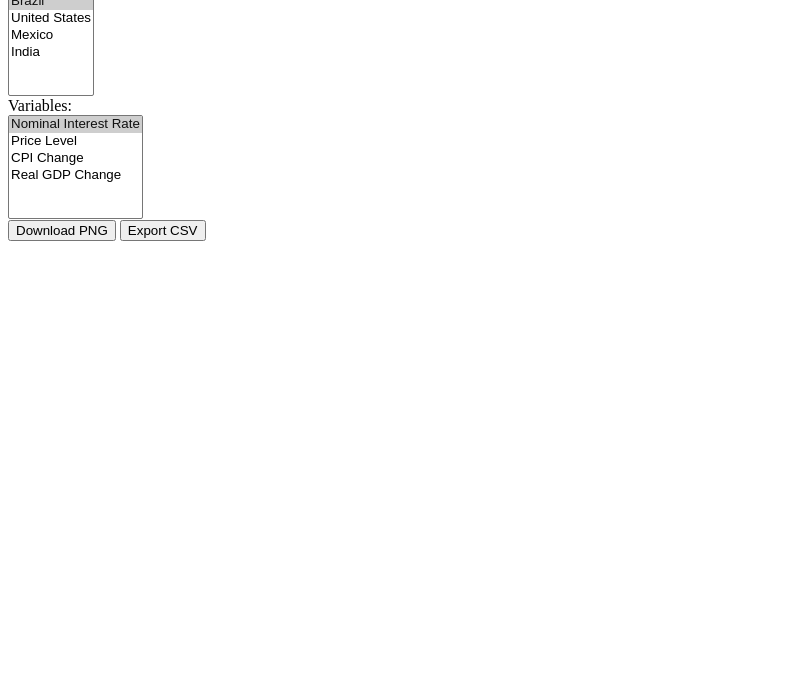
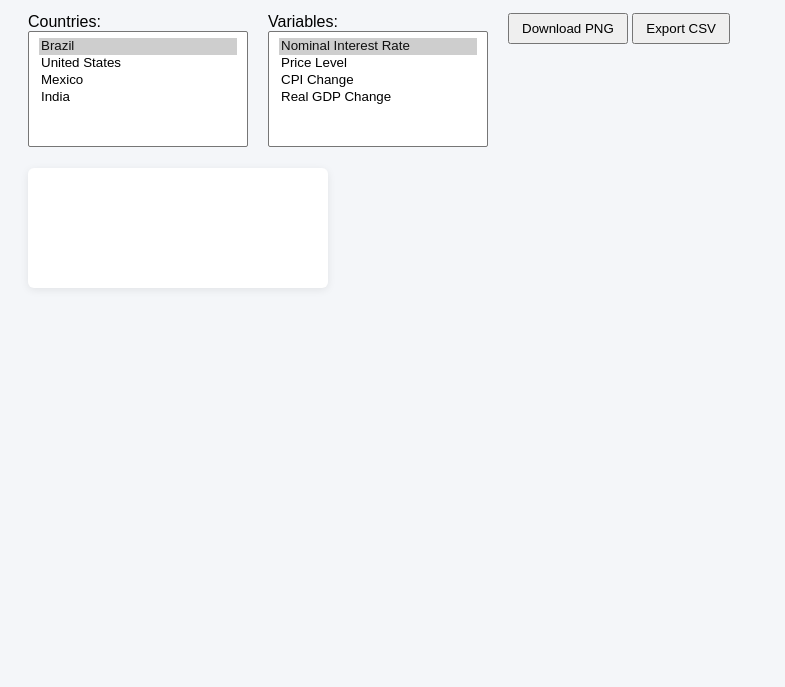
Before and after one commit to daniel-wales/neutralRates, a plain HTML site: page index.html in a window 1280 px wide. Shown: the part 113-800 px from the top of the page, without its empty margins (0-785 px from the left). Drawn offline with nearby package versions, Linux system fonts and the light colour scheme; a script that the page names is missing.

Commit message:
Update styles.css

```diff
--- a/css/styles.css
+++ b/css/styles.css
@@ -1 +1,36 @@
-s
+body {
+  font-family: Arial, sans-serif;
+  padding: 20px;
+  background: #f4f6f9;
+}
+
+h2 {
+  margin-bottom: 15px;
+}
+
+.mode-toggle {
+  margin-bottom: 15px;
+}
+
+.controls {
+  margin-bottom: 20px;
+  display: flex;
+  gap: 20px;
+  flex-wrap: wrap;
+}
+
+select {
+  padding: 6px 10px;
+  min-width: 220px;
+}
+
+button {
+  padding: 6px 12px;
+  cursor: pointer;
+}
+
+canvas {
+  background: white;
+  border-radius: 6px;
+  box-shadow: 0 2px 8px rgba(0,0,0,0.08);
+}
```
